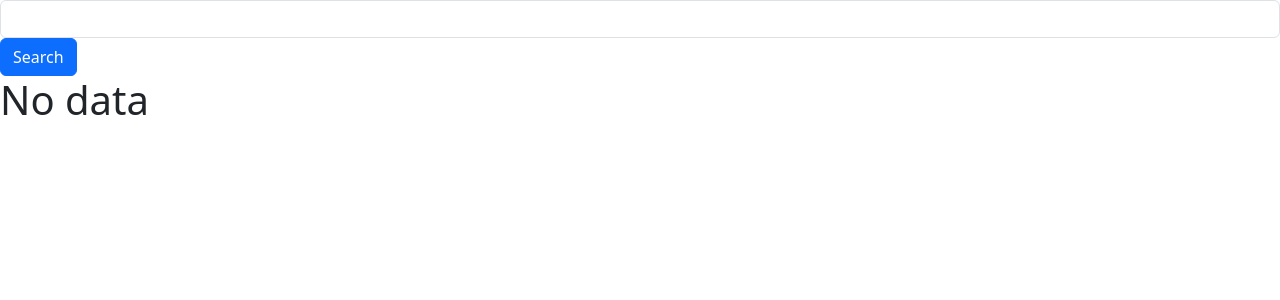
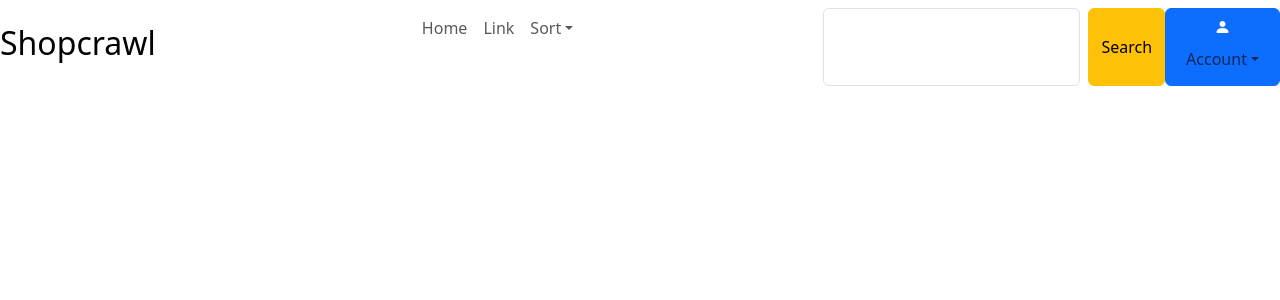
Before and after one commit to allenamaya/Shopcrawl-online-mart, a React (Create React App) app in the folder client/: page / in a window 1280 px wide. Before the commit this address had no page. Shown: the top 300 px of the page. Built offline with nearby package versions, Linux system fonts and the light colour scheme.

Commit message:
Create search component

```diff
--- a/client/src/components/Search.js
+++ b/client/src/components/Search.js
@@ -1,7 +1,8 @@
 import React, { useContext, useState } from 'react'
-import {Form, Button} from 'react-bootstrap'
+import {Form, Button, Navbar, Offcanvas, Nav, NavDropdown} from 'react-bootstrap'
 import {useNavigate} from 'react-router-dom'
-import Products from './products/Products'
+import _ from 'lodash'
+
 import ProductsContext from './context/ProductsContext'
 
 const Search = () => {
@@ -27,23 +28,86 @@ const Search = () => {
      console.log(data)
      setProducts([...data])
     }
+    formData.search_term = " "
   }
+
 
   function handleChange(event){
     setFormData({...formData, [event.target.name]: event.target.value})
   }
 
+  function sortPriceHighToLow(){
+    setProducts(_.sortBy(products, 'price').reverse())
+  }
+
+  function sortPriceLowToHigh(){
+    setProducts(_.sortBy(products, 'price'))
+  }
+
   return (
     <div>
-      <Form onSubmit={searchItem}>
-        <Form.Group>
-          <Form.Control type='text' value={formData.search_item} name="search_term"  onChange={handleChange}></Form.Control>
-        </Form.Group>
-        <Form.Group>
-          <Button onClick={searchItem}>Search</Button>
-        </Form.Group>
-      </Form>
-      {products ? <Products /> : <h1>No data</h1>}
+    <Navbar expand="lg" fixed='top'>
+      <Navbar.Brand className='app-brand'><h2>Shopcrawl</h2></Navbar.Brand>
+      <Navbar.Toggle></Navbar.Toggle>
+      <Navbar.Offcanvas>
+      <Offcanvas.Header closeButton>
+                <Offcanvas.Title >
+                  Shopcrawl
+                </Offcanvas.Title>
+              </Offcanvas.Header>
+        <Offcanvas.Body>
+        <Nav className="justify-content-center flex-grow-1">
+                  <Nav.Link href="#action1">Home</Nav.Link>
+                  <Nav.Link href="#action2">Link</Nav.Link>
+                  <NavDropdown
+                    title="Sort"
+                    id={`offcanvasNavbarDropdown-expand}`}
+                  >
+                    <NavDropdown.Item >
+                      <Button variant="warning" onClick={sortPriceHighToLow}>Price High To Low</Button>
+                    </NavDropdown.Item>
+                    <NavDropdown.Item >
+                      <Button variant="warning" onClick={sortPriceLowToHigh}>Price Low To High</Button>
+                    </NavDropdown.Item>
+                    <NavDropdown.Divider />
+                    <NavDropdown.Item >
+                      <Button variant='warning'>Rating</Button>
+                    </NavDropdown.Item>
+                  </NavDropdown>
+
+                </Nav>
+          <Form onSubmit={searchItem} className='d-flex'>
+          <Form.Control
+                    type="search"
+                    placeholder="Search"
+                    value={formData.search_term}
+                    onChange={handleChange}
+                    name="search_term"
+                    className="me-2"
+                    aria-label="Search"
+                  />
+          <Button variant="warning" onClick={searchItem}>Search</Button>
+        </Form>
+
+           <Nav >
+           <Button className='account-btn'>
+                <i class="bi bi-person-fill"></i>
+                  <NavDropdown
+                  title="Account"
+                  id="navbarScrollingDropdown"
+                  >
+                  <NavDropdown.Item>
+                    <Button variant='warning'>Sign In</Button>
+                  </NavDropdown.Item>
+
+                  </NavDropdown>
+                  </Button>
+           </Nav>
+        </Offcanvas.Body>
+
+      </Navbar.Offcanvas>
+
+    </Navbar>
 
     </div>
   )
```
